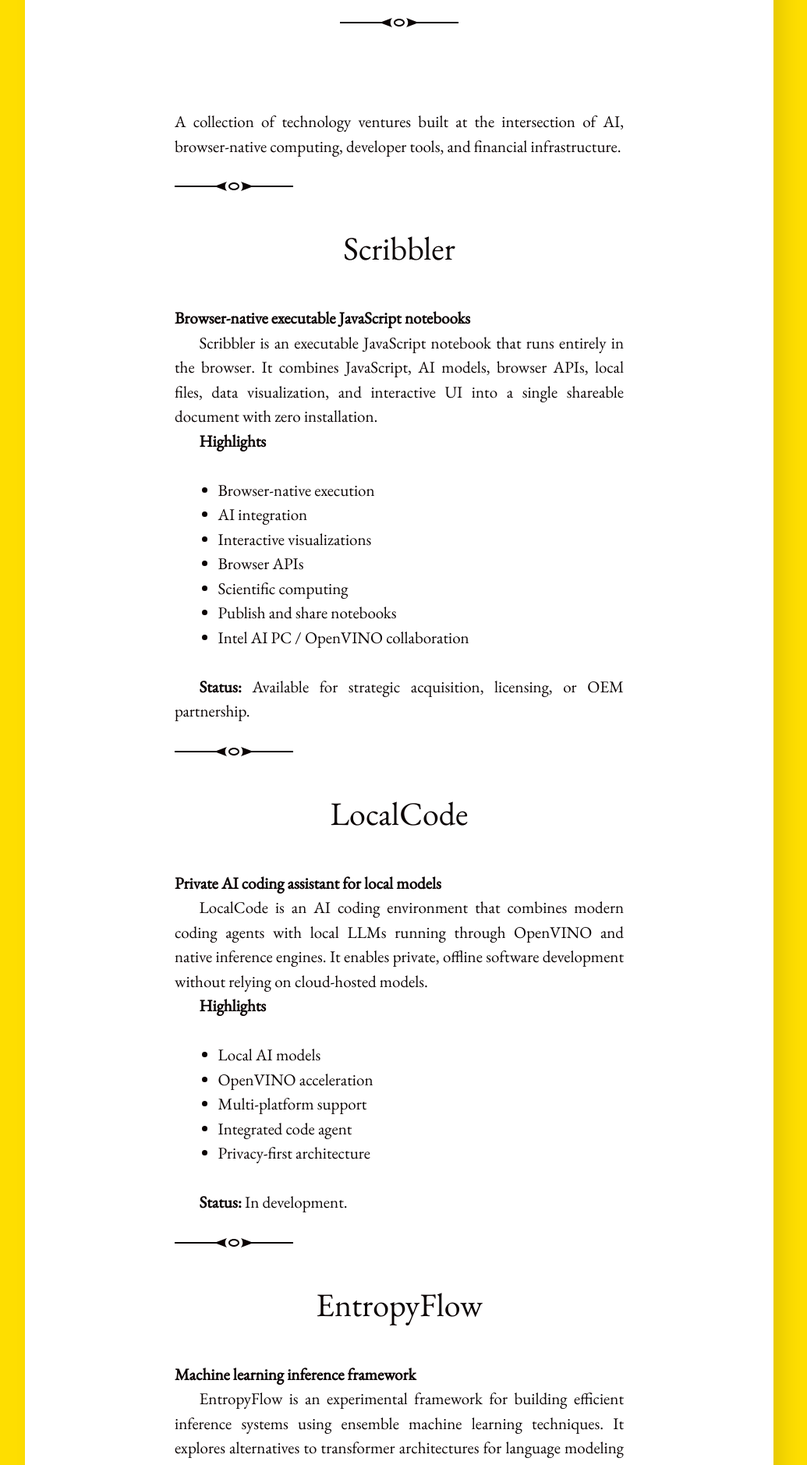
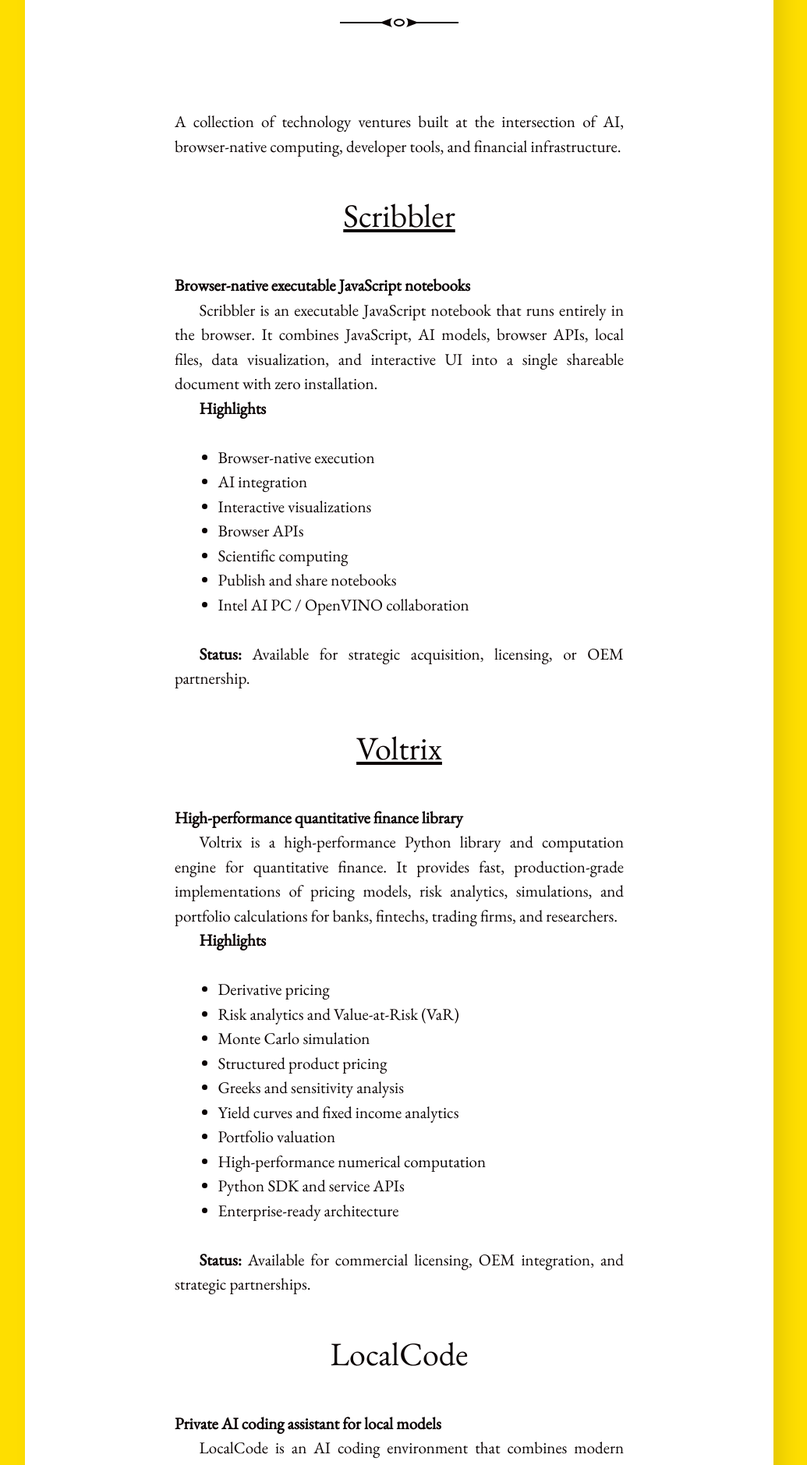
Before and after one commit to gopi-suvanam/gopi-suvanam.github.io, a Jekyll site: the page built from labs.md, in a window 1280 px wide. Shown: the part 364-2243 px from the top of the page at 78% size, without its empty margins (128-1163 px from the left). Built offline with Jekyll 4.4.1, drawn with Linux system fonts in a browser that asks for light colours.

Commit message:
Update labs.md

```diff
--- a/labs.md
+++ b/labs.md
@@ -6,9 +6,8 @@
 
 A collection of technology ventures built at the intersection of AI, browser-native computing, developer tools, and financial infrastructure.
 
----
 
-## Scribbler
+## [Scribbler](https://scribbler.live)
 
 **Browser-native executable JavaScript notebooks**
 
@@ -26,7 +25,26 @@
 
 **Status:** Available for strategic acquisition, licensing, or OEM partnership.
 
----
+## [Voltrix](https://voltrix.scribbler.live)
+
+**High-performance quantitative finance library**
+
+Voltrix is a high-performance Python library and computation engine for quantitative finance. It provides fast, production-grade implementations of pricing models, risk analytics, simulations, and portfolio calculations for banks, fintechs, trading firms, and researchers.
+
+**Highlights**
+
+- Derivative pricing
+- Risk analytics and Value-at-Risk (VaR)
+- Monte Carlo simulation
+- Structured product pricing
+- Greeks and sensitivity analysis
+- Yield curves and fixed income analytics
+- Portfolio valuation
+- High-performance numerical computation
+- Python SDK and service APIs
+- Enterprise-ready architecture
+
+**Status:** Available for commercial licensing, OEM integration, and strategic partnerships.
 
 ## LocalCode
 
```
